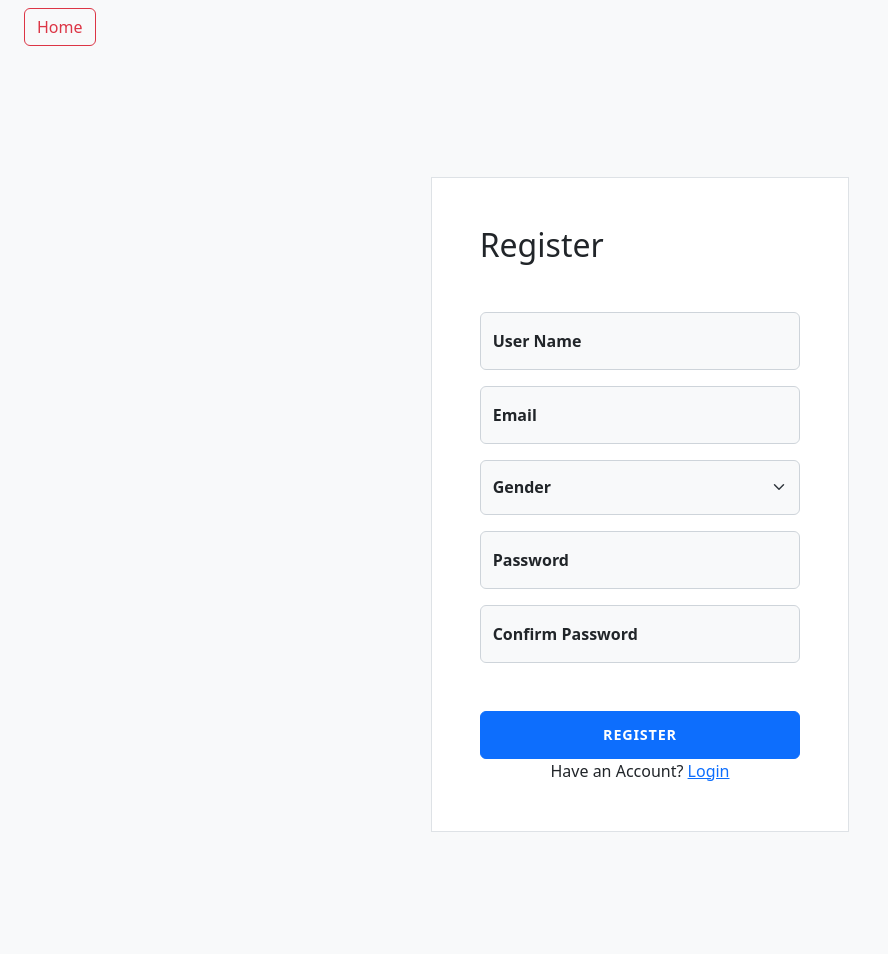
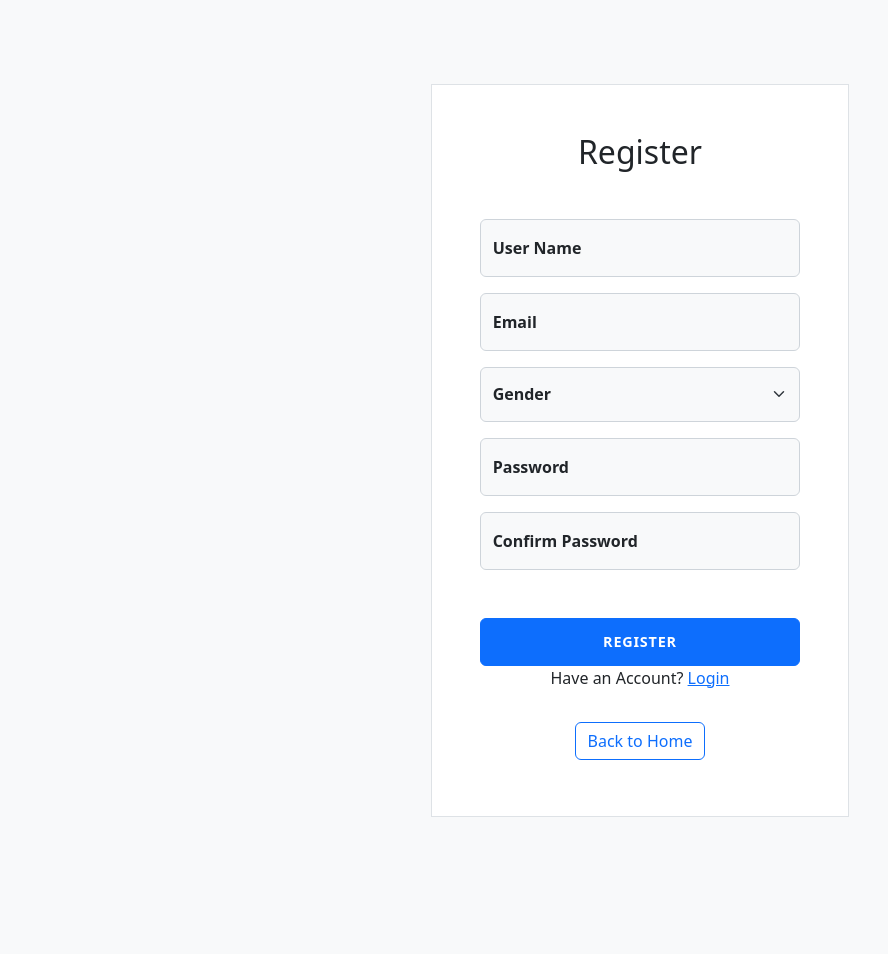
Before and after one commit to rubenyw/Project-BWP, a PHP site: page /register.php in a window 1280 px wide. Shown: the whole page, without its empty margins (0-888 px from the left). After the commit the page ends 817 px from the top, so only its background shows below. Run offline with PHP 8.4, Linux system fonts and the light colour scheme.

Commit message:
update posisi button home

```diff
--- a/register.php
+++ b/register.php
@@ -44,15 +44,10 @@
 </head>
 <body>
     <div class="container-fluid bg-light">
-        <nav class="navbar bg-transparent">
-            <div class="container-fluid">
-                <a class="" href="index.php"><button class='btn btn-outline-danger'>Home</button></a>
-            </div>
-        </nav>
         <div class="container-fluid">
         <div class="row justify-content-center align-items-center" style='height: 900px;'>
                 <form class="col-4 bg-white border py-5 px-5" action="" method="post">
-                    <h2>Register</h2>
+                    <h2 style="text-align: center;">Register</h2>
                     <div class="form-floating mb-3 mt-5">
                         <input type="text" class="form-control bg-light form" id="floatingFull" name="username" placeholder=" ">
                         <label for="floatingFull" class="fw-bold">User Name</label>
@@ -102,6 +97,12 @@
                         }
                         ?>
                     </div>
+                    <br>
+                    <nav class="navbar bg-transparent">
+                        <div class="container-fluid d-grid gap-2 justify-content-center align-items-center">
+                            <a class="" href="index.php"><button class='btn btn-outline-primary'>Back to Home</button></a>
+                        </div>
+                    </nav>
                 </form>
 
             </div>
```
Also changed, not shown: login.php (+7 -6 lines), assets/css/general.css (line endings or trailing spaces).
